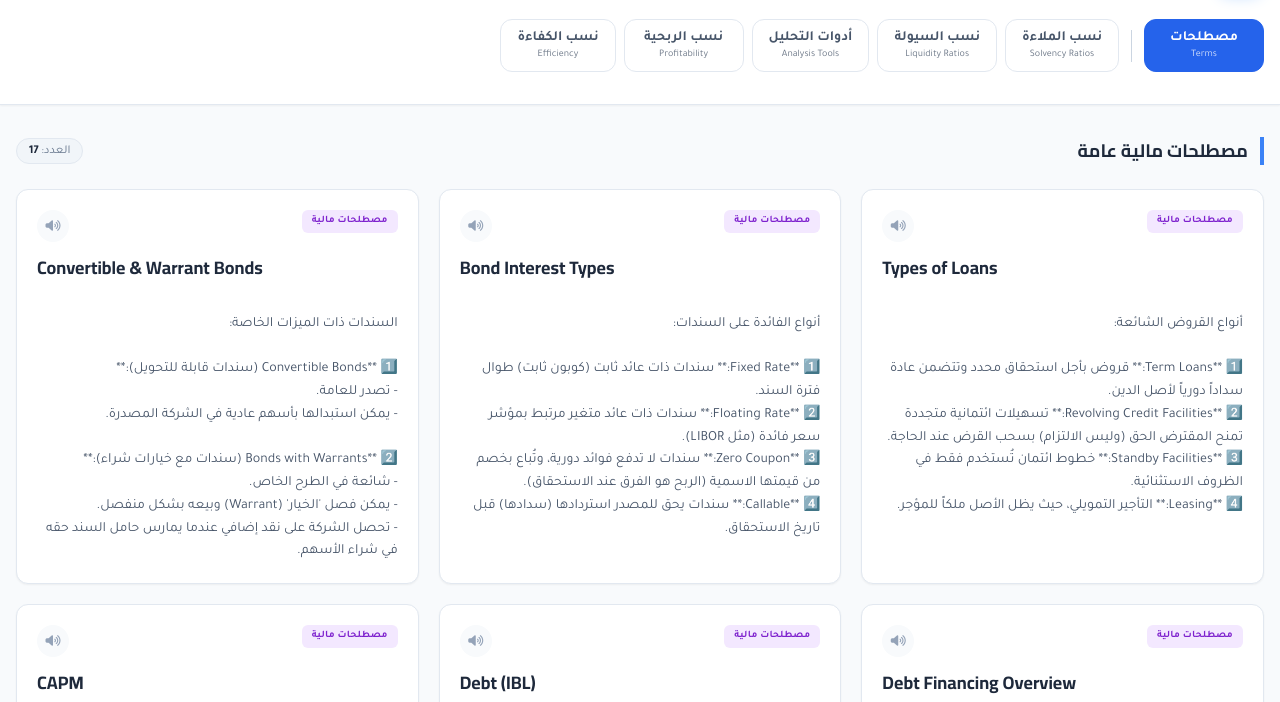
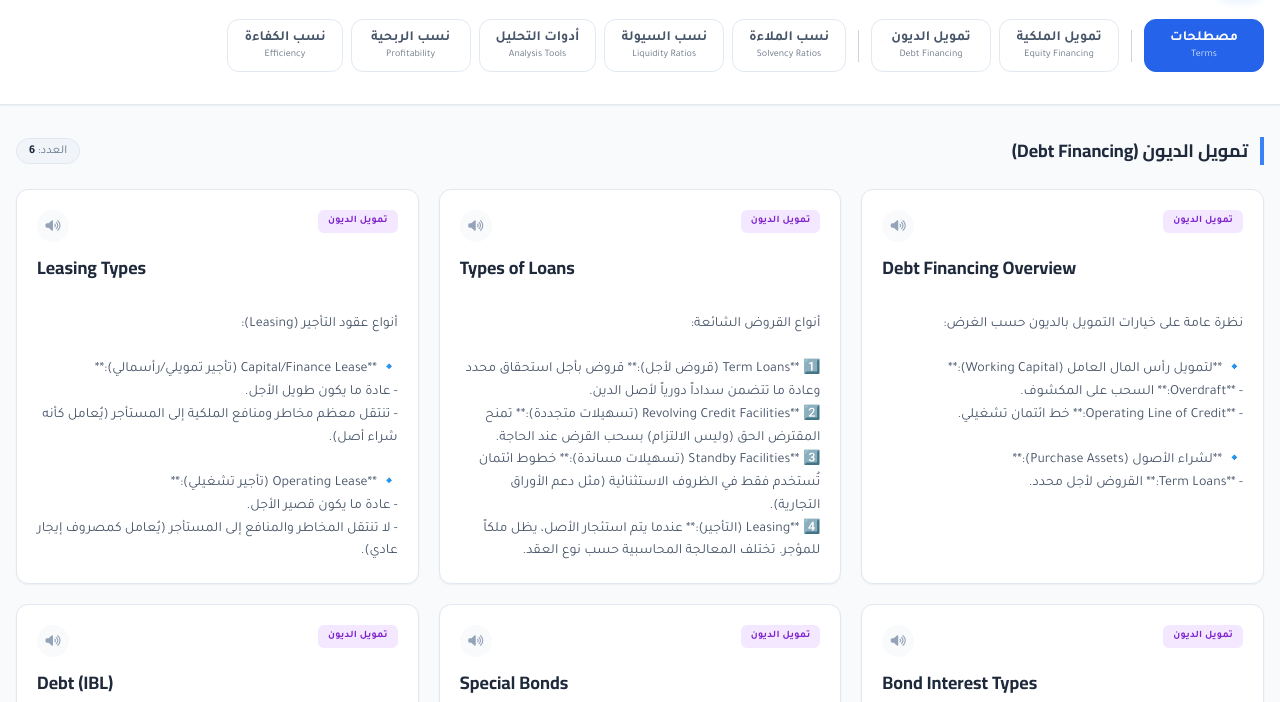
Before and after one commit to ahmed-m-zidan/Financial-Analysis, a plain HTML site: page index.html in a window 1280 px wide. Shown: the part 81-783 px from the top of the page. Drawn offline with nearby package versions, Linux system fonts and the light colour scheme.

Commit message:
Update index.html

```diff
--- a/index.html
+++ b/index.html
@@ -70,6 +70,20 @@
 
                 <div class="w-px bg-slate-300 mx-1 self-center h-8"></div> <!-- Separator -->
 
+                <!-- تمويل الملكية -->
+                <button onclick="filterByCategory('equity')" class="filter-btn px-4 py-2 rounded-xl border border-slate-200 text-slate-600 bg-white flex flex-col items-center justify-center min-w-[120px] hover:shadow-md transition-all">
+                    <span class="font-bold text-sm">تمويل الملكية</span>
+                    <span class="text-[10px] font-normal opacity-80">Equity Financing</span>
+                </button>
+
+                <!-- تمويل الديون -->
+                <button onclick="filterByCategory('debt')" class="filter-btn px-4 py-2 rounded-xl border border-slate-200 text-slate-600 bg-white flex flex-col items-center justify-center min-w-[120px] hover:shadow-md transition-all">
+                    <span class="font-bold text-sm">تمويل الديون</span>
+                    <span class="text-[10px] font-normal opacity-80">Debt Financing</span>
+                </button>
+
+                <div class="w-px bg-slate-300 mx-1 self-center h-8"></div> <!-- Separator -->
+
                 <button onclick="filterByCategory('solvency')" class="filter-btn px-4 py-2 rounded-xl border border-slate-200 text-slate-600 bg-white flex flex-col items-center justify-center min-w-[110px] hover:shadow-md transition-all">
                     <span class="font-bold text-sm">نسب الملاءة</span>
                     <span class="text-[10px] font-normal opacity-80">Solvency Ratios</span>
@@ -102,7 +116,7 @@
     <!-- Main Content -->
     <main class="container mx-auto px-4 py-8 flex-grow">
         <div class="mb-6 flex items-center justify-between">
-            <h2 id="sectionTitle" class="text-lg font-bold text-slate-800 term-title border-r-4 border-blue-500 pr-3">مصطلحات مالية عامة</h2>
+            <h2 id="sectionTitle" class="text-lg font-bold text-slate-800 term-title border-r-4 border-blue-500 pr-3">تمويل الديون (Debt Financing)</h2>
             <span class="text-xs text-slate-500 bg-slate-100 px-3 py-1 rounded-full border border-slate-200">العدد: <span id="countTerms" class="font-bold text-slate-800">0</span></span>
         </div>
 
@@ -125,62 +139,114 @@
 
     <script>
         const termsData = [
-            // ================= مصطلحات مالية (مدمجة) =================
-            // --- الإضافات الجديدة من الصور (مفصلة) ---
-
-            // 1. Types of Loans
+            // ================= تمويل الديون (Debt Financing) - القسم الجديد =================
+            {
+                id: 1004,
+                term: "Debt Financing Overview",
+                definition: "نظرة عامة على خيارات التمويل بالديون حسب الغرض:\n\n🔹 **لتمويل رأس المال العامل (Working Capital):**\n- **Overdraft:** السحب على المكشوف.\n- **Operating Line of Credit:** خط ائتمان تشغيلي.\n\n🔹 **لشراء الأصول (Purchase Assets):**\n- **Term Loans:** القروض لأجل محدد.",
+                category: "تمويل الديون",
+                type: "debt",
+                color: "bg-purple-100 text-purple-700"
+            },
+            // --- تم التحديث ليشمل القروض فقط هنا ---
             {
                 id: 1001,
                 term: "Types of Loans",
-                definition: "أنواع القروض الشائعة:\n\n1️⃣ **Term Loans:** قروض بأجل استحقاق محدد وتتضمن عادة سداداً دورياً لأصل الدين.\n2️⃣ **Revolving Credit Facilities:** تسهيلات ائتمانية متجددة تمنح المقترض الحق (وليس الالتزام) بسحب القرض عند الحاجة.\n3️⃣ **Standby Facilities:** خطوط ائتمان تُستخدم فقط في الظروف الاستثنائية.\n4️⃣ **Leasing:** التأجير التمويلي، حيث يظل الأصل ملكاً للمؤجر.",
-                category: "مصطلحات مالية",
-                type: "financial_terms",
+                definition: "أنواع القروض الشائعة:\n\n1️⃣ **Term Loans (قروض لأجل):** قروض بأجل استحقاق محدد وعادة ما تتضمن سداداً دورياً لأصل الدين.\n2️⃣ **Revolving Credit Facilities (تسهيلات متجددة):** تمنح المقترض الحق (وليس الالتزام) بسحب القرض عند الحاجة.\n3️⃣ **Standby Facilities (تسهيلات مساندة):** خطوط ائتمان تُستخدم فقط في الظروف الاستثنائية (مثل دعم الأوراق التجارية).\n4️⃣ **Leasing (التأجير):** عندما يتم استئجار الأصل، يظل ملكاً للمؤجر. تختلف المعالجة المحاسبية حسب نوع العقد.",
+                category: "تمويل الديون",
+                type: "debt",
                 color: "bg-purple-100 text-purple-700"
             },
-
-            // 2. Bond Interest Types
+            // --- بطاقة منفصلة لأنواع التأجير ---
+            {
+                id: 1005,
+                term: "Leasing Types",
+                definition: "أنواع عقود التأجير (Leasing):\n\n🔹 **Capital/Finance Lease (تأجير تمويلي/رأسمالي):**\n- عادة ما يكون طويل الأجل.\n- تنتقل معظم مخاطر ومنافع الملكية إلى المستأجر (يُعامل كأنه شراء أصل).\n\n🔹 **Operating Lease (تأجير تشغيلي):**\n- عادة ما يكون قصير الأجل.\n- لا تنتقل المخاطر والمنافع إلى المستأجر (يُعامل كمصروف إيجار عادي).",
+                category: "تمويل الديون",
+                type: "debt",
+                color: "bg-purple-100 text-purple-700"
+            },
             {
                 id: 1002,
                 term: "Bond Interest Types",
-                definition: "أنواع الفائدة على السندات:\n\n1️⃣ **Fixed Rate:** سندات ذات عائد ثابت (كوبون ثابت) طوال فترة السند.\n2️⃣ **Floating Rate:** سندات ذات عائد متغير مرتبط بمؤشر سعر فائدة (مثل LIBOR).\n3️⃣ **Zero Coupon:** سندات لا تدفع فوائد دورية، وتُباع بخصم من قيمتها الاسمية (الربح هو الفرق عند الاستحقاق).\n4️⃣ **Callable:** سندات يحق للمصدر استردادها (سدادها) قبل تاريخ الاستحقاق.",
-                category: "مصطلحات مالية",
-                type: "financial_terms",
+                definition: "أنواع الفائدة على السندات:\n\n1️⃣ **Fixed Rate:** عائد ثابت (كوبون) طوال الفترة.\n2️⃣ **Floating Rate:** عائد متغير مرتبط بمؤشر (مثل LIBOR).\n3️⃣ **Zero Coupon:** لا تدفع فوائد دورية، تباع بخصم والربح عند الاستحقاق.\n4️⃣ **Callable:** يحق للمصدر استردادها قبل تاريخ الاستحقاق.",
+                category: "تمويل الديون",
+                type: "debt",
                 color: "bg-purple-100 text-purple-700"
             },
-
-            // 3. Special Bonds
             {
                 id: 1003,
-                term: "Convertible & Warrant Bonds",
-                definition: "السندات ذات الميزات الخاصة:\n\n1️⃣ **Convertible Bonds (سندات قابلة للتحويل):**\n- تصدر للعامة.\n- يمكن استبدالها بأسهم عادية في الشركة المصدرة.\n\n2️⃣ **Bonds with Warrants (سندات مع خيارات شراء):**\n- شائعة في الطرح الخاص.\n- يمكن فصل 'الخيار' (Warrant) وبيعه بشكل منفصل.\n- تحصل الشركة على نقد إضافي عندما يمارس حامل السند حقه في شراء الأسهم.",
-                category: "مصطلحات مالية",
-                type: "financial_terms",
+                term: "Special Bonds",
+                definition: "السندات ذات الميزات الخاصة:\n\n1️⃣ **Convertible Bonds (قابلة للتحويل):**\n- يمكن استبدالها بأسهم عادية في الشركة.\n\n2️⃣ **Bonds with Warrants (مع خيارات شراء):**\n- يمكن فصل 'الخيار' (Warrant) وبيعه.\n- تمنح الحق في شراء أسهم بسعر محدد.",
+                category: "تمويل الديون",
+                type: "debt",
                 color: "bg-purple-100 text-purple-700"
             },
-
-            {
-                id: 1004,
-                term: "Debt Financing Overview",
-                definition: "خيارات التمويل بالديون حسب الغرض:\n\n🔹 **لتمويل رأس المال العامل (Operations):**\n- السحب على المكشوف (Overdraft).\n- خطوط الائتمان التشغيلية.\n\n🔹 **لشراء الأصول (Assets):**\n- القروض لأجل (Term Loans).",
-                category: "مصطلحات مالية",
-                type: "financial_terms",
-                color: "bg-purple-100 text-purple-700"
-            },
-
-
             {
                 id: 999,
                 term: "Debt (IBL)",
-                definition: "في سياق نسب الملاءة (Solvency)، كلمة Debt لا تعني إجمالي الخصوم (Total Liabilities)، بل تعني تحديداً **الالتزامات المحملة بالفوائد** مثل القروض والسندات.\n\nوهي لا تشمل الالتزامات التشغيلية مثل حسابات الموردين (Accounts Payable).",
-                category: "مصطلحات مالية",
-                type: "financial_terms",
+                definition: "تعريف الدين في التحليل المالي:\n\nكلمة Debt هنا لا تعني إجمالي الخصوم (Total Liabilities)، بل تعني تحديداً **الالتزامات المحملة بالفوائد (Interest-Bearing Liabilities)** مثل القروض والسندات.\n\nوهي لا تشمل الالتزامات التشغيلية مثل حسابات الموردين.",
+                category: "تمويل الديون",
+                type: "debt",
                 color: "bg-purple-100 text-purple-700",
                 abbreviations: [
                     { key: "IBL", full: "Interest-Bearing Liabilities", meaning: "الالتزامات المحملة بالفائدة" }
                 ]
             },
 
-            // --- (CAPM) ---
+            // ================= تمويل الملكية (Equity Financing) =================
+            {
+                id: 5001,
+                term: "Common Shares",
+                definition: "الأسهم العادية: تمثل ملكية في الشركة وتمنح حاملها الحقوق التالية:\n\n1️⃣ **حق التصويت (Voting Rights):** التصويت على تعيين مجلس الإدارة.\n2️⃣ **الملكية (Ownership):** حصة متساوية في الأرباح بعد سداد الالتزامات للدائنين وحملة الأسهم الممتازة.\n3️⃣ **المطالبة المتبقية (Residual Claim):** حق في ما يتبقى من أصول الشركة (بعد التصفية) والتحكم النهائي في شؤونها.",
+                category: "تمويل الملكية",
+                type: "equity",
+                color: "bg-blue-100 text-blue-700"
+            },
+            {
+                id: 5002,
+                term: "Preferred Shares",
+                definition: "الأسهم الممتازة: لها خصائص مميزة عن الأسهم العادية:\n\n1️⃣ **تراكمية (Cumulative):** تضمن حق حاملها في أرباح ثابتة، وإذا لم تُدفع تتراكم كديون.\n2️⃣ **مشاركة (Participating):** قد تشارك في فائض أرباح الشركة بالإضافة للربح الثابت.\n3️⃣ **قابلة للاسترداد (Redeemable):** يمكن استردادها في تاريخ مستقبلي محدد.\n4️⃣ **قابلة للتحويل (Convertible):** يمكن تحويلها لأسهم عادية بسعر وتاريخ محددين.",
+                category: "تمويل الملكية",
+                type: "equity",
+                color: "bg-blue-100 text-blue-700"
+            },
+            {
+                id: 5003,
+                term: "Retained Earnings",
+                definition: "الأرباح المحتجزة: هي صافي الأرباح التراكمية للشركة بعد خصم توزيعات الأرباح (Dividends) التي تم دفعها للمساهمين.\n\nتسمى 'محتجزة' لأنها لم توزع على المساهمين، بل تم الاحتفاظ بها داخل الشركة لإعادة استثمارها أو سداد الديون.",
+                category: "تمويل الملكية",
+                type: "equity",
+                color: "bg-blue-100 text-blue-700"
+            },
+
+            // ================= أدوات التحليل (Analysis Tools) =================
+            {
+                id: 6001,
+                term: "Benchmarking",
+                definition: "المقارنة المعيارية: عملية مقارنة أداء الشركة ونسبها المالية مع معايير خارجية.\n\n📊 **طرق المقارنة:**\n- مقارنة مع شركتين منافستين أو أكثر.\n- مقارنة مع متوسط الصناعة (Industry Average).\n\n🔍 **مصادر المعلومات:**\n- المواقع الرسمية (EDGAR, SEDAR, RNS).\n- مواقع علاقات المستثمرين للمنافسين.\n- المواقع المالية (Google Finance, MSN Money) - توفر بيانات تاريخية ولكن بتحكم قليل.\n- المصادر الاحترافية (Bloomberg, Capital IQ) - توفر معلومات دقيقة ولكنها مكلفة.",
+                category: "أدوات التحليل",
+                type: "analysis",
+                color: "bg-indigo-100 text-indigo-700"
+            },
+            { id: 10, term: "Technical Analysis", definition: "التحليل الفني: دراسة حركة الأسعار السابقة لتوقع المستقبل.", category: "أنواع التحليل", type: "analysis", color: "bg-indigo-100 text-indigo-700" },
+            { id: 11, term: "Fundamental Analysis", definition: "التحليل الأساسي: تقييم القيمة الحقيقية للشركة بناءً على البيانات المالية.", category: "أنواع التحليل", type: "analysis", color: "bg-indigo-100 text-indigo-700" },
+            { id: 12, term: "Vertical Analysis", definition: "التحليل الرأسي (Common-Size): تحويل الأرقام إلى نسب مئوية من الإجمالي لمقارنة الأحجام المختلفة.", category: "أدوات التحليل", type: "analysis", color: "bg-indigo-100 text-indigo-700" },
+            {
+                id: 13,
+                term: "Horizontal Analysis",
+                definition: "التحليل الأفقي (Trend Analysis): مقارنة أداء الشركة عبر الزمن لتحديد الاتجاهات. يتم تطبيقه بطريقتين:\n\n1. معدلات النمو السنوي (Annual Growth Rates): حساب نسبة التغير لكل سنة مقارنة بالسنة السابقة مباشرة.\n\n2. سنة الأساس (Base Year): اختيار سنة مرجعية (تساوي 100%) ومقارنة كل السنوات اللاحقة بها.",
+                category: "أدوات التحليل",
+                type: "analysis",
+                color: "bg-indigo-100 text-indigo-700",
+                formula: "<span class='text-xs text-slate-400 block mb-1'>1. Growth Rate Equation:</span>(Current - Previous) ÷ Previous<hr class='my-3 border-slate-200'><span class='text-xs text-slate-400 block mb-1'>2. Base Year Equation:</span>(Current ÷ Base Year) × 100",
+                abbreviations: [
+                    { key: "Base Year", full: "Reference Year", meaning: "سنة الأساس (المرجع = 100%)" },
+                    { key: "CAGR", full: "Compound Annual Growth Rate", meaning: "معدل النمو السنوي المركب" }
+                ]
+            },
+
+            // ================= مصطلحات مالية (مدمجة) =================
             {
                 id: 1000,
                 term: "CAPM",
@@ -193,7 +259,6 @@
                     { key: "Sharpe", full: "Sharpe Ratio", meaning: "نسبة شارب (العائد مقابل التقلب)" }
                 ]
             },
-
             { id: 1, term: "Determine", definition: "يُحَدِّد أو يقرر (مثل تحديد الصحة المالية).", category: "مصطلحات مالية", type: "financial_terms", color: "bg-slate-100 text-slate-600" },
             { id: 2, term: "Thorough", definition: "شامل أو دقيق (Thorough Analysis).", category: "مصطلحات مالية", type: "financial_terms", color: "bg-slate-100 text-slate-600" },
             { id: 3, term: "Surrounding", definition: "محيطة (الظروف المحيطة Surrounding circumstances).", category: "مصطلحات مالية", type: "financial_terms", color: "bg-slate-100 text-slate-600" },
@@ -201,7 +266,6 @@
             { id: 5, term: "Falling", definition: "ينخفض / هابط.", category: "مصطلحات مالية", type: "financial_terms", color: "bg-slate-100 text-slate-600" },
             { id: 6, term: "Improving", definition: "يتحسن (تطور إيجابي).", category: "مصطلحات مالية", type: "financial_terms", color: "bg-slate-100 text-slate-600" },
             { id: 7, term: "Declining", definition: "يتراجع (انخفاض في الأداء).", category: "مصطلحات مالية", type: "financial_terms", color: "bg-slate-100 text-slate-600" },
-
             { id: 20, term: "Financial Health", definition: "الصحة المالية: الحالة العامة لاستقرار الشركة.", category: "مصطلحات مالية", type: "financial_terms", color: "bg-purple-100 text-purple-700" },
             { id: 21, term: "Intrinsic Value", definition: "القيمة الجوهرية: القيمة الحقيقية للسهم (العادلة).", category: "مصطلحات مالية", type: "financial_terms", color: "bg-purple-100 text-purple-700" },
             { id: 22, term: "Balance Sheet", definition: "الميزانية العمومية: أصول وخصوم الشركة في لحظة معينة.", category: "قوائم مالية", type: "financial_terms", color: "bg-orange-100 text-orange-700" },
@@ -290,24 +354,6 @@
                 type: "liquidity",
                 color: "bg-cyan-100 text-cyan-700",
                 formula: "(Cash + Cash Equivalents) ÷ Current Liabilities"
-            },
-
-            // ================= أدوات التحليل (Analysis Tools) =================
-            { id: 10, term: "Technical Analysis", definition: "التحليل الفني: دراسة حركة الأسعار السابقة لتوقع المستقبل.", category: "أنواع التحليل", type: "analysis", color: "bg-indigo-100 text-indigo-700" },
-            { id: 11, term: "Fundamental Analysis", definition: "التحليل الأساسي: تقييم القيمة الحقيقية للشركة بناءً على البيانات المالية.", category: "أنواع التحليل", type: "analysis", color: "bg-indigo-100 text-indigo-700" },
-            { id: 12, term: "Vertical Analysis", definition: "التحليل الرأسي (Common-Size): تحويل الأرقام إلى نسب مئوية من الإجمالي لمقارنة الأحجام المختلفة.", category: "أدوات التحليل", type: "analysis", color: "bg-indigo-100 text-indigo-700" },
-            {
-                id: 13,
-                term: "Horizontal Analysis",
-                definition: "التحليل الأفقي (Trend Analysis): مقارنة أداء الشركة عبر الزمن لتحديد الاتجاهات. يتم تطبيقه بطريقتين:\n\n1. معدلات النمو السنوي (Annual Growth Rates): حساب نسبة التغير لكل سنة مقارنة بالسنة السابقة مباشرة.\n\n2. سنة الأساس (Base Year): اختيار سنة مرجعية (تساوي 100%) ومقارنة كل السنوات اللاحقة بها.",
-                category: "أدوات التحليل",
-                type: "analysis",
-                color: "bg-indigo-100 text-indigo-700",
-                formula: "<span class='text-xs text-slate-400 block mb-1'>1. Growth Rate Equation:</span>(Current - Previous) ÷ Previous<hr class='my-3 border-slate-200'><span class='text-xs text-slate-400 block mb-1'>2. Base Year Equation:</span>(Current ÷ Base Year) × 100",
-                abbreviations: [
-                    { key: "Base Year", full: "Reference Year", meaning: "سنة الأساس (المرجع = 100%)" },
-                    { key: "CAGR", full: "Compound Annual Growth Rate", meaning: "معدل النمو السنوي المركب" }
-                ]
             },
 
             // ================= نسب الربحية (Profitability Ratios) =================
@@ -490,8 +536,8 @@
         const countDisplay = document.getElementById('countTerms');
         const sectionTitle = document.getElementById('sectionTitle');
 
-        // تعيين الافتراضي إلى "مصطلحات" لرؤية البطاقة الجديدة مباشرة
-        let currentFilter = 'financial_terms';
+        // تعيين الافتراضي إلى "تمويل الديون" لرؤية الإضافة الجديدة
+        let currentFilter = 'debt';
 
         function speak(text) {
             if ('speechSynthesis' in window) {
@@ -574,6 +620,8 @@
 
             const titles = {
                 'analysis': 'أدوات وأنواع التحليل',
+                'equity': 'تمويل الملكية (Equity Financing)',
+                'debt': 'تمويل الديون (Debt Financing)',
                 'liquidity': 'نسب السيولة (Liquidity Ratios)',
                 'profitability': 'نسب الربحية (Performance)',
                 'efficiency': 'نسب الكفاءة (Performance)',
```
